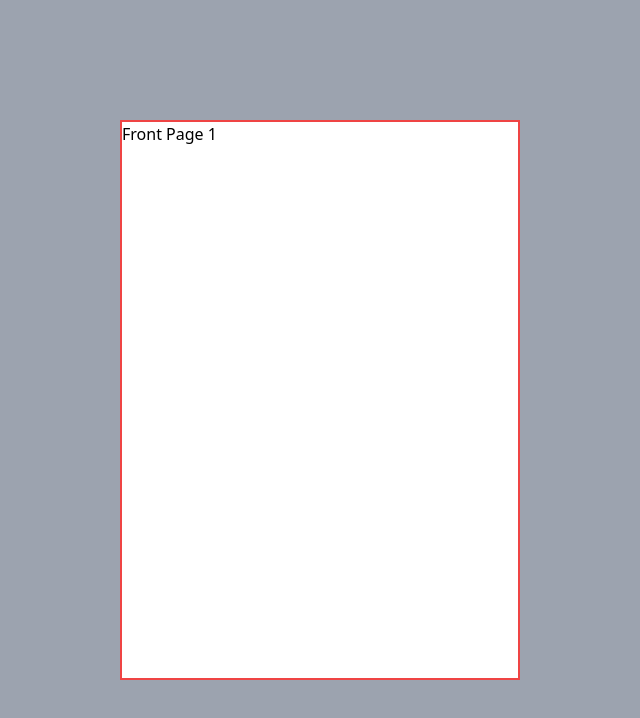
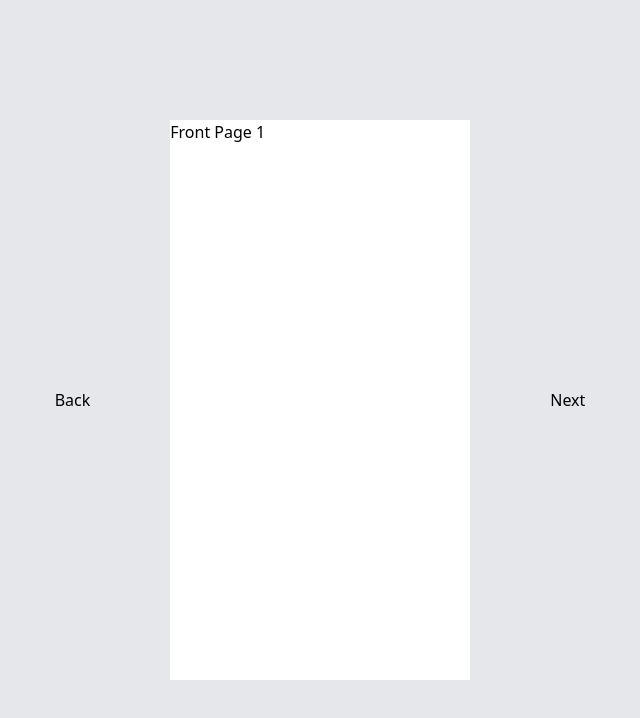
Before and after one commit to mischulz14/portfolio-new, a Next.js app: page /book-portfolio in a window 1280 px wide. Shown: the top 718 px of the page, without its empty margins (320-960 px from the left). Built offline with nearby package versions, Linux system fonts and the light colour scheme.

Commit message:
Add flipbook + animations

```diff
--- a/components/molecules/Page.tsx
+++ b/components/molecules/Page.tsx
@@ -1,26 +1,46 @@
-import React from 'react';
+import React, { useState } from 'react';
 
 export interface PageProps {
-  frontPageChildren: React.ReactNode;
-  backPageChildren: React.ReactNode;
-  pageZIndex?: number;
+  frontPageChildren?: React.ReactNode;
+  backPageChildren?: React.ReactNode;
+  lastPageChildren?: React.ReactNode;
+  pageZIndex: number;
+  pageNumber: number;
+  currentPage: number;
+  maxLocation: number;
 }
 
 export default function Page({
   frontPageChildren,
   backPageChildren,
   pageZIndex,
+  pageNumber,
+  currentPage,
+  maxLocation,
+  lastPageChildren,
 }: PageProps) {
+  const isFlipped = currentPage > pageNumber;
+
   return (
     <div
-      className={`page border-2 border-red-500 absolute h-full w-full`}
-      style={{ zIndex: pageZIndex }}
+      id={`page-${pageNumber}`}
+      className={`page absolute h-full w-full transition-all duration-500`}
+      style={{ zIndex: isFlipped ? pageNumber : pageZIndex }}
     >
-      <div className='book__page__front absolute w-full h-full top-0 left-0 z-[1] bg-white'>
+      {lastPageChildren}
+      <div
+        className={`${
+          isFlipped ? 'flipped' : ''
+        } page__front transition-all duration-500 origin-left absolute w-full h-full top-0 left-0 z-[1] bg-white `}
+      >
         {frontPageChildren}
       </div>
-      <div className='book__page__back bg-white absolute w-full h-full top-0 left-0 z-0'>
-        {backPageChildren}
+      <div
+        className={`${
+          isFlipped ? 'flipped' : ''
+        } page__back transition-all duration-500 origin-left absolute w-full h-full top-0 left-0 z-0 bg-white border-l-2 border-gray-300`}
+      >
+        <div className='page__back__content'>{backPageChildren}</div>
       </div>
     </div>
   );
--- a/pages/book-portfolio.tsx
+++ b/pages/book-portfolio.tsx
@@ -1,12 +1,45 @@
 import Page from '@/components/molecules/Page';
+import { useState } from 'react';
+
+let numberOfPages = 3;
 
 export default function BookPortfolio() {
+  const [currentPage, setCurrentPage] = useState(1);
+  const maxLocation = numberOfPages + 2;
+  currentPage === maxLocation && setCurrentPage(1);
+  const isBookOpen = currentPage > 1;
+  const bookWidth = 300;
+  const gapWidth = bookWidth / 3.75;
+
   return (
     <>
-      <div className='book__container min-h-screen bg-gray-400 flex justify-center items-center'>
-        <div className='relative book  w-[400px] min-h-[70vh] bg-white'>
+      <div
+        className={` book__container min-h-screen bg-gray-200 flex justify-center items-center`}
+        style={{ gap: `${gapWidth}px` }}
+      >
+        <button
+          className={`transition-all duration-300 ${
+            isBookOpen ? 'translate-x-[-100px]' : 'translate-x-0'
+          }`}
+          onClick={() => {
+            if (currentPage > 1) {
+              setCurrentPage(currentPage - 1);
+            }
+          }}
+        >
+          {' '}
+          Back{' '}
+        </button>
+        <div
+          className={`${
+            isBookOpen ? 'translate-x-[50%]' : 'translate-x-0'
+          } relative book w-[300px] transition-all duration-500   fit-content min-h-[70vh] bg-white`}
+        >
           {/* Page 1*/}
           <Page
+            maxLocation={maxLocation}
+            currentPage={currentPage}
+            pageNumber={1}
             frontPageChildren={
               <h1 className='book__page__title'>Front Page 1</h1>
             }
@@ -18,6 +51,9 @@ export default function BookPortfolio() {
 
           {/* Page 2 */}
           <Page
+            maxLocation={maxLocation}
+            currentPage={currentPage}
+            pageNumber={2}
             frontPageChildren={
               <h1 className='book__page__title'>Front Page 2</h1>
             }
@@ -28,6 +64,9 @@ export default function BookPortfolio() {
           />
           {/* Paper 3 */}
           <Page
+            maxLocation={maxLocation}
+            currentPage={currentPage}
+            pageNumber={3}
             frontPageChildren={
               <h1 className='book__page__title'>Front Page 3</h1>
             }
@@ -37,6 +76,19 @@ export default function BookPortfolio() {
             pageZIndex={1}
           />
         </div>
+        <button
+          className={`transition-all duration-300 ${
+            isBookOpen ? 'translate-x-[100px]' : 'translate-x-0'
+          }`}
+          onClick={() => {
+            if (currentPage < maxLocation) {
+              setCurrentPage(currentPage + 1);
+            }
+          }}
+        >
+          {' '}
+          Next{' '}
+        </button>
       </div>
     </>
   );
--- a/styles/globals.css
+++ b/styles/globals.css
@@ -7,3 +7,26 @@
     clip-path: polygon(50% 0%, 0% 100%, 100% 100%);
   }
 }
+
+/* Page flip is here because tailwind doesn't support rotate-y */
+
+.page {
+  perspective: 1000px;
+}
+
+.page__front {
+  backface-visibility: hidden;
+}
+
+.page__back__content {
+  transform: rotateY(180deg);
+}
+
+.flipped.page__front,
+.flipped.page__back {
+  transform: rotateY(-180deg);
+}
+
+.flipped.page {
+  transform: rotateY(180deg);
+}
```
